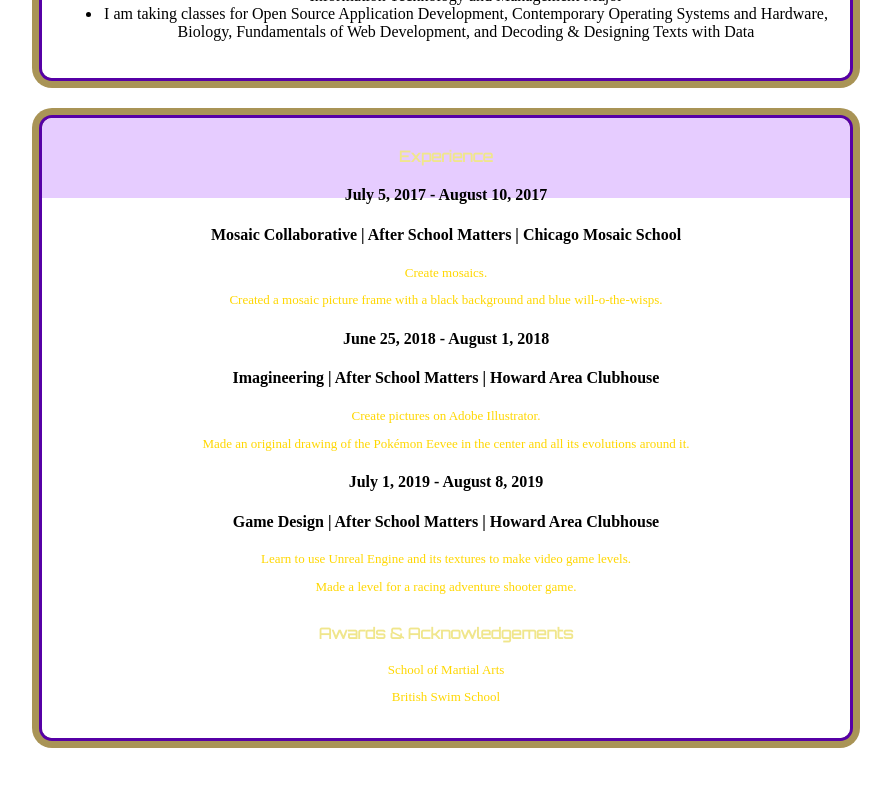
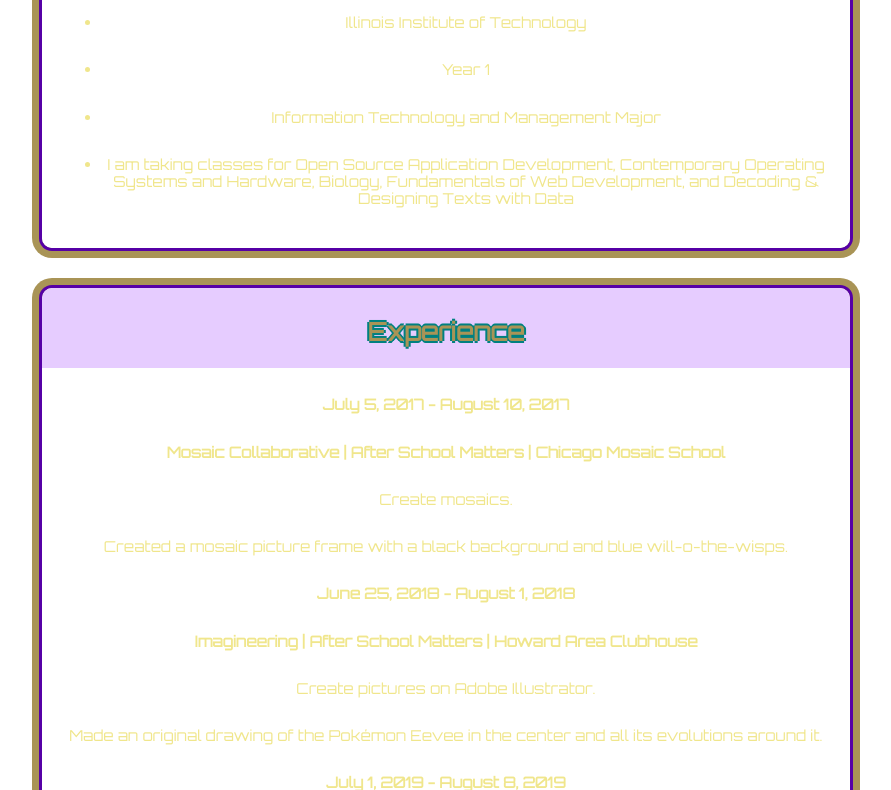
Before and after one commit to emuzemil900/Project2, a plain HTML site: page résumé.html in a window 1280 px wide. Shown: the part 863-1653 px from the top of the page, without its empty margins (194-1085 px from the left). Drawn offline with Linux system fonts and the light colour scheme.

Commit message:
Update résumé.html

```diff
--- a/résumé.html
+++ b/résumé.html
@@ -21,38 +21,38 @@
     </header>
     <section>
       <h1 class="site-title">Elias Muzemil</h1>
-      <h4>Chicago, IL 60645 | (***)-***-**** | emuzemil@hawk.iit.edu</h4>
+      <h4 class="sec-title">Chicago, IL 60645 | (***)-***-**** | emuzemil@hawk.iit.edu</h4>
     </section>
     <section>
-      <h2 class="sub-title">Objective</h2>
-      <h3 class="sec-title">To gain a position in information technology and management.</h3>
+      <h2 class="sec-title">Objective</h2>
+      <h3 class="sub-title">To gain a position in information technology and management.</h3>
     </section>
     <section>
-      <h2 class="sub-title">Education</h2><img src="images/iitlogo.gif" alt="Illinois Tech (IIT)">
+      <h2 class="sec-title">Education</h2><img src="images/iitlogo.gif" alt="Illinois Tech (IIT)">
       <ul>
-        <li>Illinois Institute of Technology</li>
-        <li>Year 1</li>
-        <li>Information Technology and Management Major</li>
-        <li>I am taking classes for Open Source Application Development, Contemporary Operating Systems and Hardware, Biology, Fundamentals of Web Development, and Decoding & Designing Texts with Data</li>
+        <li class="sub-title">Illinois Institute of Technology</li>
+        <li class="sub-title">Year 1</li>
+        <li class="sub-title">Information Technology and Management Major</li>
+        <li class="sub-title">I am taking classes for Open Source Application Development, Contemporary Operating Systems and Hardware, Biology, Fundamentals of Web Development, and Decoding & Designing Texts with Data</li>
       </ul>
     </section>
     <section>
-      <h2 class="sub-title">Experience</h2>
-      <h4>July 5, 2017 - August 10, 2017</h4>
-      <h4>Mosaic Collaborative | After School Matters | Chicago Mosaic School</h4>
-      <p>Create mosaics.</p>
-      <p>Created a mosaic picture frame with a black background and blue will-o-the-wisps.</p>
-      <h4>June 25, 2018 - August 1, 2018</h4>
-      <h4>Imagineering | After School Matters | Howard Area Clubhouse</h4>
-      <p>Create pictures on Adobe Illustrator.</p>
-      <p>Made an original drawing of the Pokémon Eevee in the center and all its evolutions around it.</p>
-      <h4>July 1, 2019 - August 8, 2019</h4>
-      <h4>Game Design | After School Matters | Howard Area Clubhouse</h4>
-      <p>Learn to use Unreal Engine and its textures to make video game levels.</p>
-      <p>Made a level for a racing adventure shooter game.</p>
-      <h2 class="sub-title">Awards & Acknowledgements</h2>
-      <p>School of Martial Arts</p>
-      <p>British Swim School</p>
+      <h2 class="sec-title">Experience</h2>
+      <h4 class="sub-title">July 5, 2017 - August 10, 2017</h4>
+      <h4 class="sub-title">Mosaic Collaborative | After School Matters | Chicago Mosaic School</h4>
+      <p class="sub-title">Create mosaics.</p>
+      <p class="sub-title">Created a mosaic picture frame with a black background and blue will-o-the-wisps.</p>
+      <h4 class="sub-title">June 25, 2018 - August 1, 2018</h4>
+      <h4 class="sub-title">Imagineering | After School Matters | Howard Area Clubhouse</h4>
+      <p class="sub-title">Create pictures on Adobe Illustrator.</p>
+      <p class="sub-title">Made an original drawing of the Pokémon Eevee in the center and all its evolutions around it.</p>
+      <h4 class="sub-title">July 1, 2019 - August 8, 2019</h4>
+      <h4 class="sub-title">Game Design | After School Matters | Howard Area Clubhouse</h4>
+      <p class="sub-title">Learn to use Unreal Engine and its textures to make video game levels.</p>
+      <p class="sub-title">Made a level for a racing adventure shooter game.</p>
+      <h2 class="sec-title">Awards & Acknowledgements</h2>
+      <p class="sub-title">School of Martial Arts</p>
+      <p class="sub-title">British Swim School</p>
     </section>
 </body>
 </html>
```
